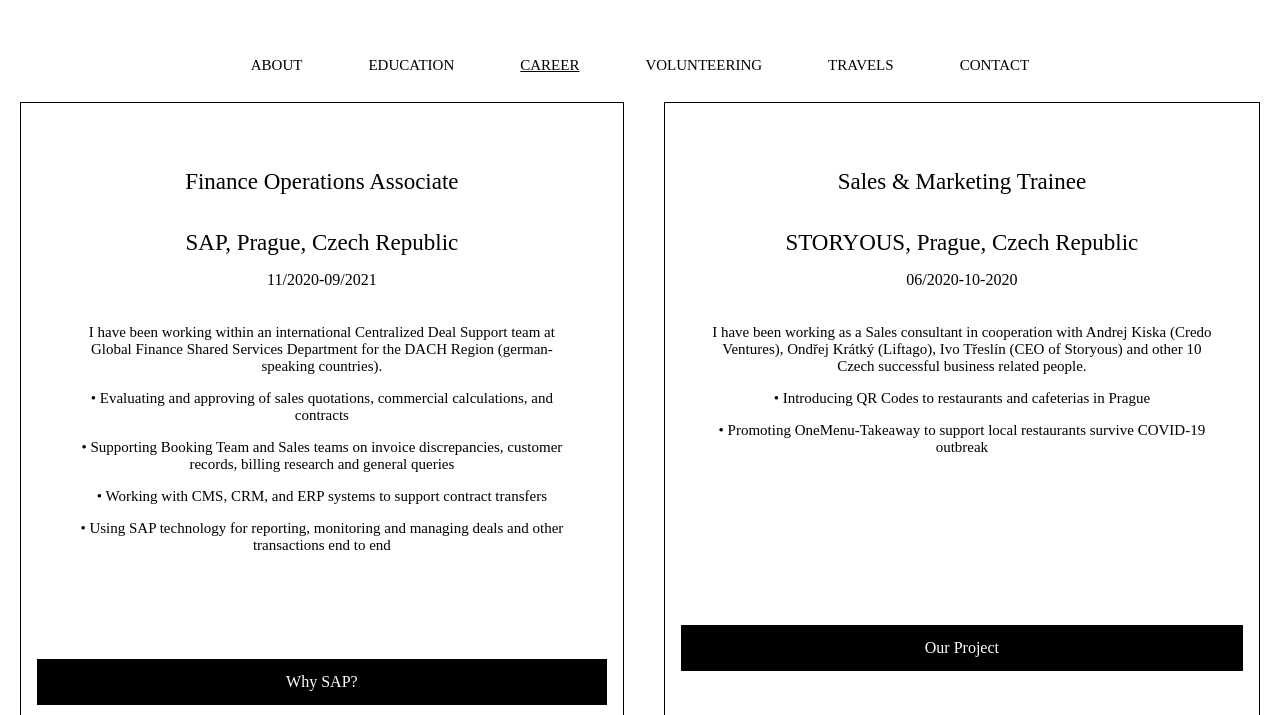
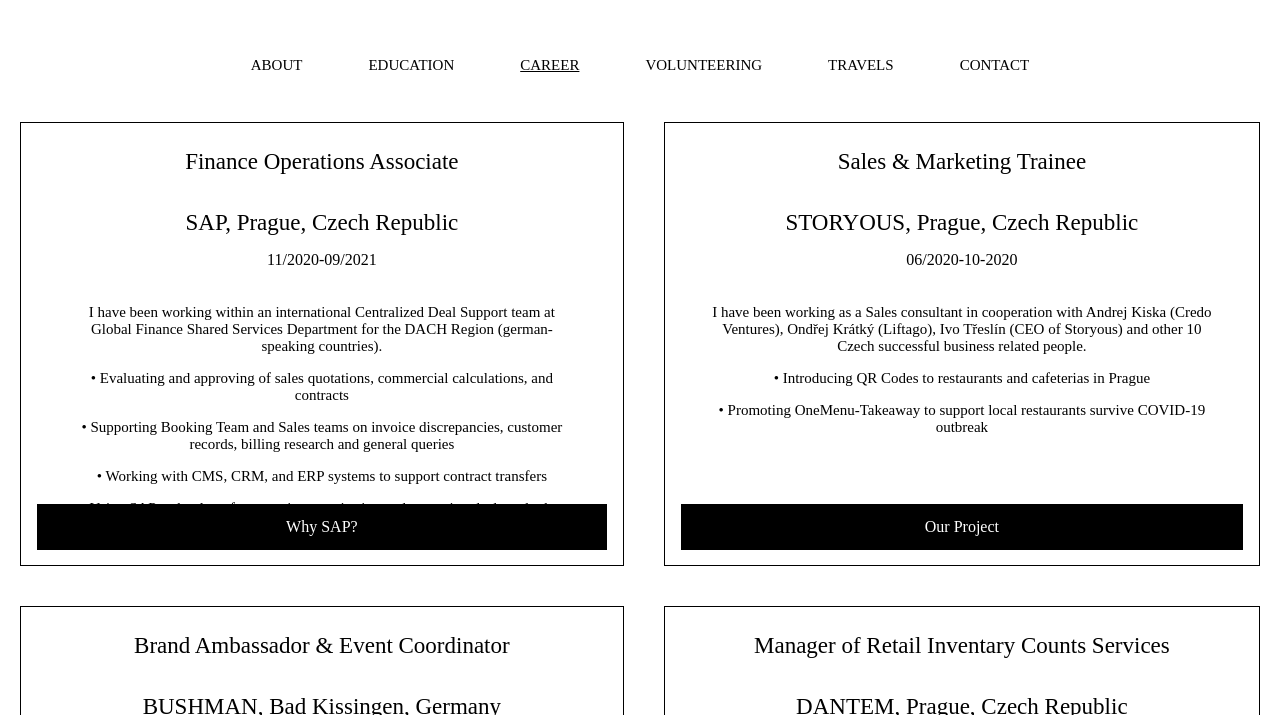
Before and after one commit to tatouskovalucie/portfolio, a plain HTML site: page career.html in a window 1280 px wide. Shown: the part 85-800 px from the top of the page. Drawn offline with Linux system fonts and the light colour scheme; a web font is replaced by a local one.

Commit message:
Add files via upload

```diff
--- a/career.html
+++ b/career.html
@@ -6,7 +6,9 @@
   <meta name="viewport" content="width=device-width, initial-scale=1.0">
   <link rel="stylesheet" type="text/css" href="css/html5reset.css">
   <link rel="stylesheet" type="text/css" href="css/style.css">
-  <link rel="icon" href="https://images.squarespace-cdn.com/content/v1/5e4453cd0cb3cc1e88a5e4d7/1614154222625-GSAZPK6LYXURD1KTYRCK/favicon.ico?format=100w" type="image/png" sizes="16x16">
+  <link rel="icon"
+    href="https://images.squarespace-cdn.com/content/v1/5e4453cd0cb3cc1e88a5e4d7/1614154222625-GSAZPK6LYXURD1KTYRCK/favicon.ico?format=100w"
+    type="image/png" sizes="16x16">
   <link rel="stylesheet" type="text/css"
     href="https://fonts.googleapis.com/css2?family=Balthazar:wght@400&amp;family=Sorts+Mill+Goudy:ital,wght@0,400;1,400&amp;family=Suravaram:wght@400">
 
@@ -14,7 +16,7 @@
   <script async src="https://www.googletagmanager.com/gtag/js?id=G-TBXSZFXT5P"></script>
   <script>
     window.dataLayer = window.dataLayer || [];
-      function gtag(){dataLayer.push(arguments);}
+    function gtag() { dataLayer.push(arguments); }
     gtag('js', new Date());
 
     gtag('config', 'G-TBXSZFXT5P');
@@ -23,7 +25,7 @@
 </head>
 
 <body>
-  <a class = "skip" href="#skip">Skip to Main Content</a>
+  <a class="skip" href="#skip">Skip to Main Content</a>
   <header>
     <a class="h" href="index.html">LUCIE TATOUSKOVA</a>
 
@@ -40,87 +42,84 @@
   </header>
 
   <main id="skip">
-    <div class = "career_grid">
-      <div class = "first_card">
-        <h1>Finance Operations Associate</h1>
+    <div class="career_grid">
+      <div class="first_card">
+        <h1 class="h1_career">Finance Operations Associate</h1>
         <h2>SAP, Prague, Czech Republic</h2>
         <h3>11/2020-09/2021</h3>
-        <div class = "sap_par">
+        <div class="sap_par">
           <ul>
-            <li>I have been working within an international Centralized Deal Support team at Global Finance Shared Services Department for the DACH Region (german-speaking countries).</li>
+            <li>I have been working within an international Centralized Deal Support team at Global Finance Shared
+              Services Department for the DACH Region (german-speaking countries).</li>
             <li>• Evaluating and approving of sales quotations, commercial calculations, and contracts</li>
-            <li>• Supporting Booking Team and Sales teams on invoice discrepancies, customer records, billing research and general queries</li>
+            <li>• Supporting Booking Team and Sales teams on invoice discrepancies, customer records, billing research
+              and general queries</li>
             <li>• Working with CMS, CRM, and ERP systems to support contract transfers</li>
-            <li>• Using SAP technology for reporting, monitoring and managing deals and other transactions end to end</li>
+            <li>• Using SAP technology for reporting, monitoring and managing deals and other transactions end to end
+            </li>
           </ul>
         </div>
-        <br>
-        <br>
-        <br>
-        <br>
-        <br>
-        <div class = "sap_button">
-          <a href = "https://sapvideoa35699dc5.hana.ondemand.com/?entry_id=1_dq4tuan5" target = "_blank">Why SAP?</a>
+        <div class="sap_button">
+          <a href="https://sapvideoa35699dc5.hana.ondemand.com/?entry_id=1_dq4tuan5" target="_blank">Why SAP?</a>
         </div>
       </div>
-      <div class = "second_card">
-        <h1>Sales & Marketing Trainee</h1>
+      <div class="second_card">
+        <h1 class="h1_career">Sales & Marketing Trainee</h1>
         <h2>STORYOUS, Prague, Czech Republic</h2>
         <h3>06/2020-10-2020</h3>
-        <div class = "storyous_par">
+        <div class="storyous_par">
           <ul>
-          <li>I have been working as a Sales consultant in cooperation with Andrej Kiska (Credo Ventures), Ondřej Krátký (Liftago), Ivo Třeslín (CEO of Storyous) and other 10 Czech successful business related people.</li>
+            <li>I have been working as a Sales consultant in cooperation with Andrej Kiska (Credo Ventures), Ondřej
+              Krátký (Liftago), Ivo Třeslín (CEO of Storyous) and other 10 Czech successful business related people.
+            </li>
             <li>• Introducing QR Codes to restaurants and cafeterias in Prague</li>
             <li>• Promoting OneMenu-Takeaway to support local restaurants survive COVID-19 outbreak</li>
           </ul>
-        </di>
-        <br>
-        <br>
-        <br>
-        <br>
-        <br>
-        <br>
-        <br>
-        <br>
-        <div class = "storyous_button">
-          <a href = "https://onemenu.cz/pro-restauraci/" target = "_blank">Our project</a>
+        </div>
+        <div class="storyous_button">
+          <a href="https://onemenu.cz/pro-restauraci/" target="_blank">Our project</a>
         </div>
       </div>
-      </div>
-      <div class = "third_card">
-        <h1>Brand Ambassador & Event Coordinator</h1>
+
+      <div class="third_card">
+        <h1 class="h1_career">Brand Ambassador & Event Coordinator</h1>
         <h2>BUSHMAN, Bad Kissingen, Germany</h2>
         <h3>05/2015-10/2020</h3>
-        <div class = "bushman_par">
+        <div class="bushman_par">
           <ul>
-            <li>I have been working as a brand ambassador, event coordinator, and retail consultant for many different marketing and promotion agencies for more than 5 years. Thanks to more than 10 various agencies I was able to improve my interpersonal skills such as communication, active listening, public speaking, negotiation, persuading, and hard skills in marketing, sales and project management.</li>
+            <li>I have been working as a brand ambassador, event coordinator, and retail consultant for many different
+              marketing and promotion agencies for more than 5 years. Thanks to more than 10 various agencies I was able
+              to improve my interpersonal skills such as communication, active listening, public speaking, negotiation,
+              persuading, and hard skills in marketing, sales and project management.</li>
             <li>• Direct sales and promoting of relevant products</li>
             <li>• Developing and facilitating new marketing techniques to ensure guest retention</li>
-            <li>• Assisting with the organization of scheduled events, conferences, and festivals even for x thousands of people</li>
+            <li>• Assisting with the organization of scheduled events, conferences, and festivals even for x thousands
+              of
+              people</li>
           </ul>
         </div>
-        <br>
-        <br>
-        <div class = "bushman_button">
-          <a href = "https://www.abenteuer-allrad.de/en" target = "_blank">EXPO</a>
+        <div class="bushman_button">
+          <a href="https://www.abenteuer-allrad.de/en" target="_blank">EXPO</a>
         </div>
       </div>
-      <div class = "forth_card">
-        <h1>Manager of Retail Inventary Counts Services</h1>
+      <div class="forth_card">
+        <h1 class="h1_career">Manager of Retail Inventary Counts Services</h1>
         <h2>DANTEM, Prague, Czech Republic</h2>
         <h3>04/2015-10/2020</h3>
-        <div class = "dantem_par">
+        <div class="dantem_par">
           <ul>
-          <li>I was responsible for delivering professional stock-taking services for the large retail clients (Tesco, Kaufland, Penny..), hardware stores (Bauhaus, Hornbach,...), well-known perfumeries (Douglas, Marionnaud..), and brand clothing (Lacoste, ZARA, Biblo..).</li>
+            <li>I was responsible for delivering professional stock-taking services for the large retail clients (Tesco,
+              Kaufland, Penny..), hardware stores (Bauhaus, Hornbach,...), well-known perfumeries (Douglas,
+              Marionnaud..),
+              and brand clothing (Lacoste, ZARA, Biblo..).</li>
             <li>• Managed to lead big groups of workers (5-300 members)</li>
             <li>• Strategic planning to get our work done precisely on time</li>
             <li>• Cooperating with regional directors and adapting to their individual needs and requirements</li>
             <li>• Training, supervision, and methodical guidance of lower-level or new employees</li>
           </ul>
-        <br>
-        <br>
-        <div class = "dantem_button">
-          <a href = "https://www.dantem.com/" target = "_blank">Info</a>
+        </div>
+        <div class="dantem_button">
+          <a href="https://www.dantem.com/" target="_blank">Info</a>
         </div>
       </div>
     </div>
--- a/css/style.css
+++ b/css/style.css
@@ -199,7 +199,9 @@
   }
 
 /*Career page*/
-
+.h1_career{
+  margin-top: 10px;
+}
 h3{
   color: black;
   font: 16px;
@@ -210,7 +212,7 @@
   display: grid;
   grid-template-columns: auto auto;
 }
-p, ul li{
+p, li{
   margin: 10px;
   margin-left: 30px;
   margin-right: 30px;
@@ -218,6 +220,7 @@
   font-size: 15px;
   text-align: center;
 }
+
 .first_card, .second_card, .third_card, .forth_card {
   padding: 16px;
   text-align: center;
@@ -226,15 +229,19 @@
   margin-right: 20px;
   margin-left: 20px;
   margin-bottom: 20px;
+  margin-top: 20px;
   color: black ;
+  position:relative;
 }
 .sap_par, .storyous_par, .bushman_par, .dantem_par {
   padding-top: 10px;
   text-align: left;
 }
-.sap_button, .bushman_button, .dantem_button {
+.sap_button, .storyous_button, .bushman_button, .dantem_button {
   padding-top: 20px;
-  width: 100%;
+  bottom: 15px;
+  position: absolute;
+  width: calc( 100% - 32px );
   margin: O auto;
   background-color:black;
   padding: 14px 28px;
@@ -242,7 +249,10 @@
   font-size: 16px;
   justify-content: center;
   text-decoration: none;
+  margin-top: 70px;
+
 }
+/**
 .storyous_button{
   padding-top: 20px;
   width: 100%;
@@ -253,7 +263,7 @@
   justify-content: center;
   text-decoration: none;
   margin-top: 10px;
-}
+}**/
 .sap_button a, .storyous_button a, .bushman_button a, .dantem_button a {
   color:#ffffff;
   text-transform: capitalize;
@@ -449,6 +459,9 @@
 }
 
 @media screen and (max-width:767px) {
+  .career_grid{
+    grid-template-columns: 100%;
+  }
   .section-container {
     flex-flow: row wrap;
   }
@@ -486,6 +499,7 @@
   }
 }
 @media screen and (prefers-reduced-motion: reduce){
+
   /*Turn off scroll*/
   html{
       scroll-behavior: auto; /* Removes scroll animation */
@@ -501,4 +515,7 @@
   header{
     background-attachment: initial;
   }
+  .intro-header {
+    animation: none;
+  }
 }
```
Lines whose indentation alone changed are shown as unchanged.
